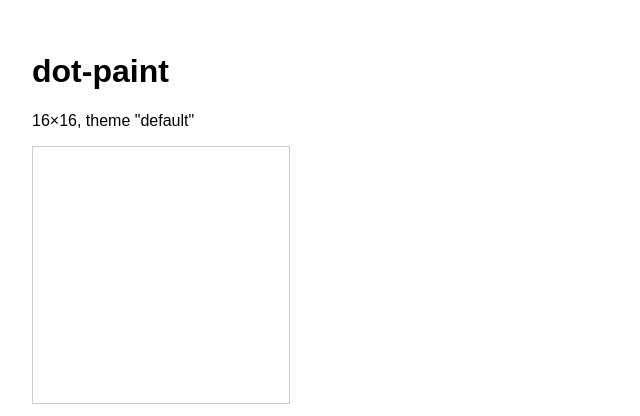
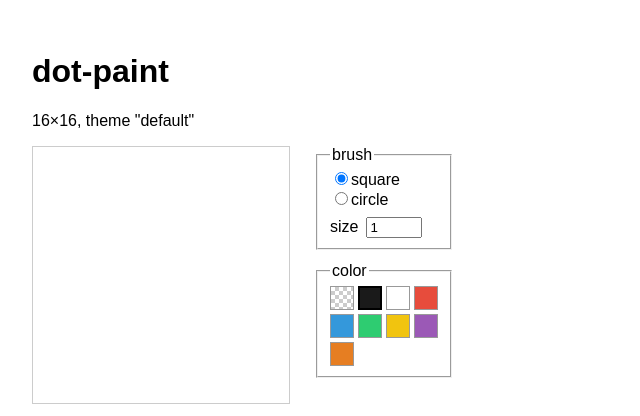
Before and after one commit to jiebanh/dot-paint, a React (Vite) app in the folder packages/web/: page / in a window 1280 px wide. Shown: the top 416 px of the page, without its empty margins (0-640 px from the left). Built offline with nearby package versions, Linux system fonts and the light colour scheme.

Commit message:
feat: add brush

```diff
--- a/packages/web/src/App.tsx
+++ b/packages/web/src/App.tsx
@@ -1,16 +1,32 @@
-import { createDocument, createTheme, Document } from "@dot-paint/core";
-import { useMemo } from "react";
-import { Canvas } from "./components/Canvas";
+import type { BrushShape } from "@dot-paint/core";
+import { createDocument, createTheme, Document, TRANSPARENT_INDEX } from "@dot-paint/core";
+import { useMemo, useState } from "react";
+import { Canvas, type PaintTool } from "./components/Canvas";
 import { useDocument } from "./hooks/useDocument";
 
+const DEFAULT_COLORS = [
+  "#1a1a1a",
+  "#ffffff",
+  "#e74c3c",
+  "#3498db",
+  "#2ecc71",
+  "#f1c40f",
+  "#9b59b6",
+  "#e67e22",
+];
+
 function createDefaultDocument(): Document {
-  const theme = createTheme("default", "Default", ["#1a1a1a", "#ffffff", "#e74c3c", "#3498db"]);
+  const theme = createTheme("default", "Default", DEFAULT_COLORS);
   return new Document(createDocument(16, 16, [theme]));
 }
 
 export function App() {
   const doc = useMemo(() => createDefaultDocument(), []);
   const state = useDocument(doc);
+  const [tool, setTool] = useState<PaintTool>({ shape: "square", size: 1, paletteIndex: 1 });
+
+  const activeTheme = state.themes.find((t) => t.id === state.activeThemeId)!;
+  const swatchIndices = [TRANSPARENT_INDEX, ...DEFAULT_COLORS.map((_, i) => i + 1)];
 
   return (
     <main style={{ fontFamily: "sans-serif", padding: 24 }}>
@@ -18,7 +34,63 @@ export function App() {
       <p>
         {state.width}×{state.height}, theme "{state.activeThemeId}"
       </p>
-      <Canvas doc={state} />
+
+      <div style={{ display: "flex", gap: 24, alignItems: "flex-start" }}>
+        <Canvas document={doc} tool={tool} />
+
+        <div style={{ display: "flex", flexDirection: "column", gap: 12 }}>
+          <fieldset>
+            <legend>brush</legend>
+            {(["square", "circle"] as BrushShape[]).map((shape) => (
+              <label key={shape} style={{ display: "block" }}>
+                <input
+                  type="radio"
+                  name="shape"
+                  checked={tool.shape === shape}
+                  onChange={() => setTool((t) => ({ ...t, shape }))}
+                />
+                {shape}
+              </label>
+            ))}
+            <label style={{ display: "block", marginTop: 8 }}>
+              size
+              <input
+                type="number"
+                min={1}
+                max={8}
+                value={tool.size}
+                onChange={(e) => setTool((t) => ({ ...t, size: Number(e.target.value) || 1 }))}
+                style={{ width: 48, marginLeft: 8 }}
+              />
+            </label>
+          </fieldset>
+
+          <fieldset>
+            <legend>color</legend>
+            <div style={{ display: "flex", flexWrap: "wrap", gap: 4, width: 108 }}>
+              {swatchIndices.map((paletteIndex) => (
+                <button
+                  key={paletteIndex}
+                  type="button"
+                  onClick={() => setTool((t) => ({ ...t, paletteIndex }))}
+                  title={paletteIndex === TRANSPARENT_INDEX ? "transparent" : activeTheme.colors[paletteIndex]}
+                  style={{
+                    width: 24,
+                    height: 24,
+                    padding: 0,
+                    background:
+                      paletteIndex === TRANSPARENT_INDEX
+                        ? "repeating-conic-gradient(#ccc 0% 25%, #fff 0% 50%) 0 0 / 8px 8px"
+                        : activeTheme.colors[paletteIndex],
+                    border: tool.paletteIndex === paletteIndex ? "2px solid #000" : "1px solid #999",
+                    cursor: "pointer",
+                  }}
+                />
+              ))}
+            </div>
+          </fieldset>
+        </div>
+      </div>
     </main>
   );
 }
--- a/packages/web/src/components/Canvas.tsx
+++ b/packages/web/src/components/Canvas.tsx
@@ -1,33 +1,92 @@
-import type { DotDocument } from "@dot-paint/core";
-import { render } from "@dot-paint/core";
-import { useEffect, useRef } from "react";
+import type { BrushShape, CellDiff, Document } from "@dot-paint/core";
+import { render, Stroke } from "@dot-paint/core";
+import { type PointerEvent, useEffect, useRef, useState } from "react";
+import { useDocument } from "../hooks/useDocument";
+
+export interface PaintTool {
+  shape: BrushShape;
+  size: number;
+  paletteIndex: number;
+}
 
 interface CanvasProps {
-  doc: DotDocument;
+  document: Document;
+  tool: PaintTool;
   scale?: number;
 }
 
-export function Canvas({ doc, scale = 16 }: CanvasProps) {
+export function Canvas({ document: doc, tool, scale = 16 }: CanvasProps) {
   const canvasRef = useRef<HTMLCanvasElement>(null);
+  const state = useDocument(doc);
+  const strokeRef = useRef<Stroke | null>(null);
+  const [previewDiffs, setPreviewDiffs] = useState<CellDiff[] | null>(null);
 
   useEffect(() => {
     const canvas = canvasRef.current;
     const ctx = canvas?.getContext("2d");
     if (!canvas || !ctx) return;
-    const rgba = render(doc);
-    ctx.putImageData(new ImageData(rgba, doc.width, doc.height), 0, 0);
-  }, [doc]);
+
+    let pixels = state.pixels;
+    if (previewDiffs) {
+      pixels = Uint8Array.from(state.pixels);
+      for (const diff of previewDiffs) pixels[diff.index] = diff.newValue;
+    }
+    const rgba = render({ ...state, pixels });
+    ctx.putImageData(new ImageData(rgba, state.width, state.height), 0, 0);
+  }, [state, previewDiffs]);
+
+  function cellFromPointer(e: PointerEvent<HTMLCanvasElement>): { x: number; y: number } {
+    const rect = e.currentTarget.getBoundingClientRect();
+    const x = Math.floor(((e.clientX - rect.left) / rect.width) * state.width);
+    const y = Math.floor(((e.clientY - rect.top) / rect.height) * state.height);
+    return {
+      x: Math.min(Math.max(x, 0), state.width - 1),
+      y: Math.min(Math.max(y, 0), state.height - 1),
+    };
+  }
+
+  function handlePointerDown(e: PointerEvent<HTMLCanvasElement>) {
+    e.currentTarget.setPointerCapture(e.pointerId);
+    const stroke = new Stroke(state.pixels, state.width, state.height, tool.shape, tool.size, tool.paletteIndex);
+    const { x, y } = cellFromPointer(e);
+    stroke.addPoint(x, y);
+    strokeRef.current = stroke;
+    setPreviewDiffs(stroke.finish());
+  }
+
+  function handlePointerMove(e: PointerEvent<HTMLCanvasElement>) {
+    const stroke = strokeRef.current;
+    if (!stroke) return;
+    const { x, y } = cellFromPointer(e);
+    stroke.addPoint(x, y);
+    setPreviewDiffs(stroke.finish());
+  }
+
+  function commitStroke() {
+    const stroke = strokeRef.current;
+    strokeRef.current = null;
+    if (!stroke) return;
+    const diffs = stroke.finish();
+    setPreviewDiffs(null);
+    if (diffs.length > 0) doc.applyEdit(diffs);
+  }
 
   return (
     <canvas
       ref={canvasRef}
-      width={doc.width}
-      height={doc.height}
+      width={state.width}
+      height={state.height}
+      onPointerDown={handlePointerDown}
+      onPointerMove={handlePointerMove}
+      onPointerUp={commitStroke}
+      onPointerCancel={commitStroke}
       style={{
-        width: doc.width * scale,
-        height: doc.height * scale,
+        width: state.width * scale,
+        height: state.height * scale,
         imageRendering: "pixelated",
         border: "1px solid #ccc",
+        touchAction: "none",
+        cursor: "crosshair",
       }}
     />
   );
```
